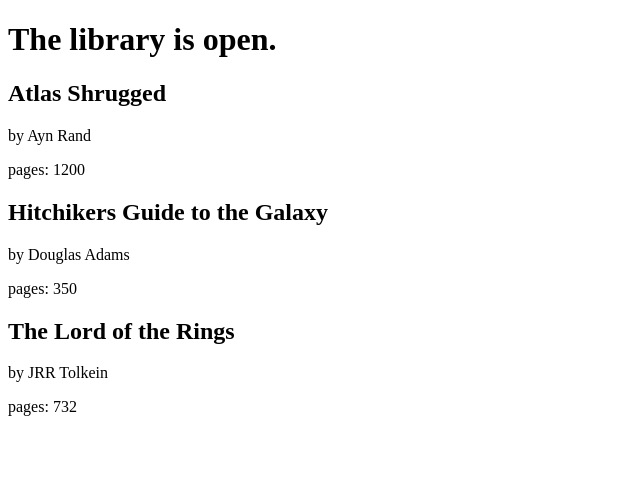
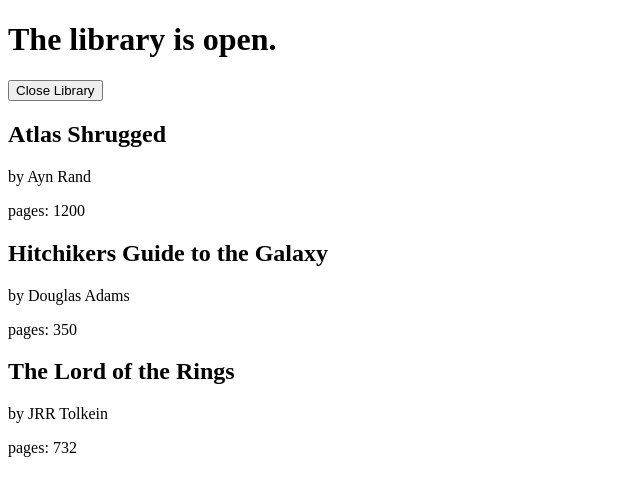
Before and after one commit to SteveMustanski/react-practice, a React (Create React App) app in the folder react-is-fun/: page / in a window 1280 px wide. Shown: the top 496 px of the page, without its empty margins (0-640 px from the left). Built offline with nearby package versions, Linux system fonts and the light colour scheme.

Commit message:
added button to toggle state

```diff
--- a/react-is-fun/src/index.js
+++ b/react-is-fun/src/index.js
@@ -30,18 +30,24 @@
 };
 
 class Library extends Component {
-  constructor(props) {
-    super(props);
-    this.state = {
-      open: true,
-    };
-  }
+  state = {
+    open: true,
+  };
+
+  toggleOpenClosed = () => {
+    this.setState(prevState => ({
+      open: !prevState.open,
+    }));
+  };
+
   render() {
-    console.log(this.state);
     const books = this.props.books;
     return (
       <div>
         <h1>The library is {this.state.open ? 'open' : 'closed'}.</h1>
+        <button onClick={this.toggleOpenClosed}>
+          {this.state.open ? 'Close Library' : 'Open Library'}
+        </button>
         {books.map((book, i) => (
           <Book
             key={i}
```
